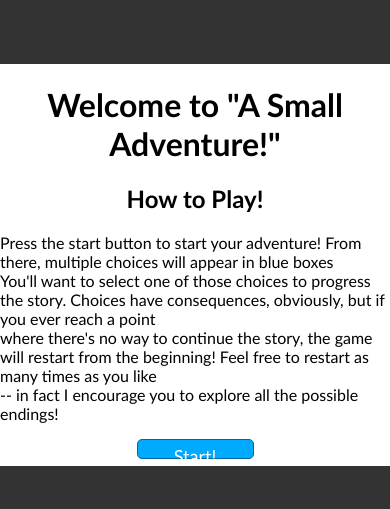
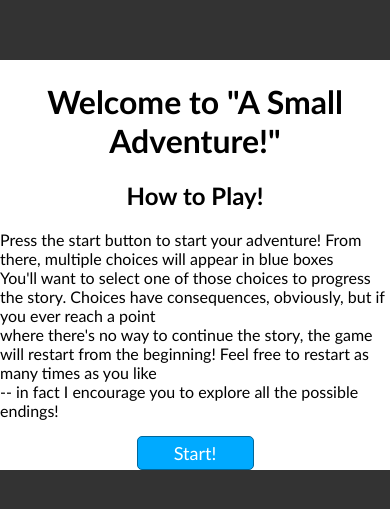
Before and after one commit to acelliott1218/A-Small-Adventure, a plain HTML site: page index.html in a window 390 px wide. Shown: the part 157-666 px from the top of the page. Drawn offline with Linux system fonts and the light colour scheme.

Commit message:
responsiveness: change button height to fit mobile screens

```diff
--- a/assets/css/styles.css
+++ b/assets/css/styles.css
@@ -74,7 +74,6 @@ div#option-buttons {
 
 button#start-btn {
     width: 30vw;
-    height: 5vw;
     font-size: large;
 }
 
```
